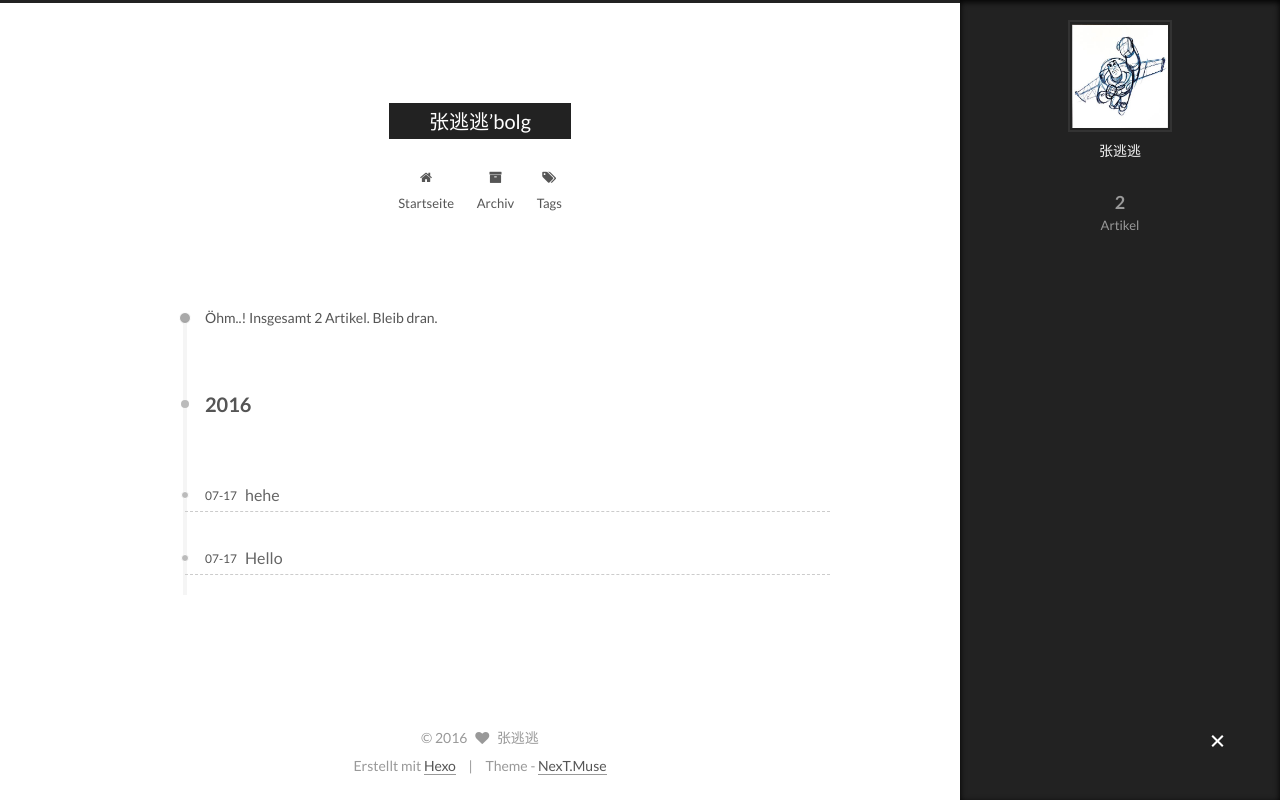
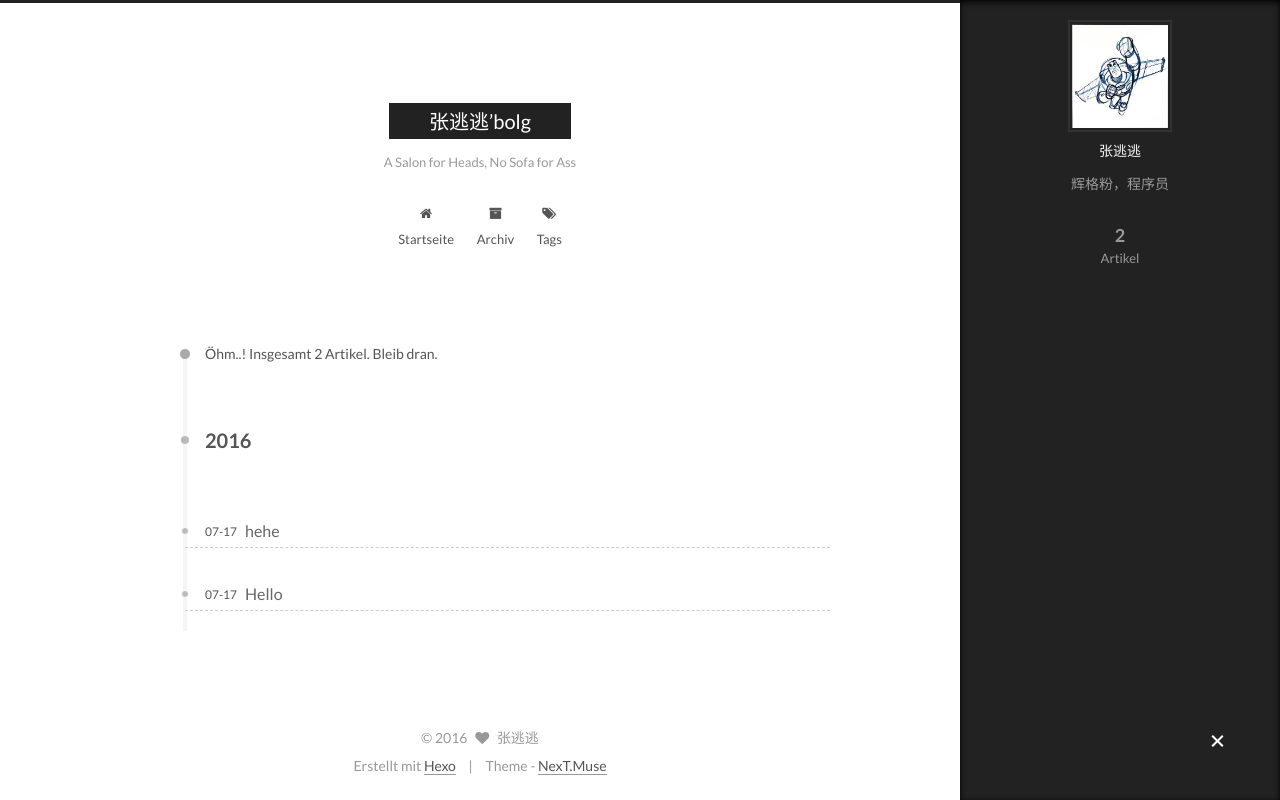
Before and after one commit to zhangyuanzhen/zhangyuanzhen.github.io, a plain HTML site: page archives/2016/07/index.html in a window 1280 px wide. Both pictures are taken after a click on the element 1217 px from the left and 741 px from the top of the page. Drawn offline with Linux system fonts and the light colour scheme.

Commit message:
Site updated: 2016-07-18 09:04:49

```diff
--- a/archives/2016/07/index.html
+++ b/archives/2016/07/index.html
@@ -84,12 +84,15 @@
 
 
 
+<meta name="description" content="辉格粉，程序员">
 <meta property="og:type" content="website">
 <meta property="og:title" content="张逃逃’bolg">
 <meta property="og:url" content="http://yoursite.com/archives/2016/07/index.html">
 <meta property="og:site_name" content="张逃逃’bolg">
+<meta property="og:description" content="辉格粉，程序员">
 <meta name="twitter:card" content="summary">
 <meta name="twitter:title" content="张逃逃’bolg">
+<meta name="twitter:description" content="辉格粉，程序员">
 
 
 
@@ -147,7 +150,7 @@
       <span class="logo-line-after"><i></i></span>
     </a>
   </div>
-  <p class="site-subtitle"></p>
+  <p class="site-subtitle">A Salon for Heads, No Sofa for Ass</p>
 </div>
 
 <div class="site-nav-toggle">
@@ -341,7 +344,7 @@
                src="/uploads/30fx6pzok.jpg"
                alt="张逃逃" />
           <p class="site-author-name" itemprop="name">张逃逃</p>
-          <p class="site-description motion-element" itemprop="description"></p>
+          <p class="site-description motion-element" itemprop="description">辉格粉，程序员</p>
         </div>
         <nav class="site-state motion-element">
           <div class="site-state-item site-state-posts">
--- a/css/main.css
+++ b/css/main.css
@@ -1548,7 +1548,7 @@ pre .javascript .function {
   width: 4px;
   height: 4px;
   border-radius: 50%;
-  background: #940478;
+  background: #c6b118;
 }
 .links-of-blogroll {
   font-size: 13px;
```
Also changed, not shown: 2016/07/17/hehe/index.html (+2 -2 lines), 2016/07/17/hello-world/index.html (+2 -2 lines), archives/2016/index.html (+5 -2 lines), archives/index.html (+5 -2 lines), index.html (+5 -2 lines).
